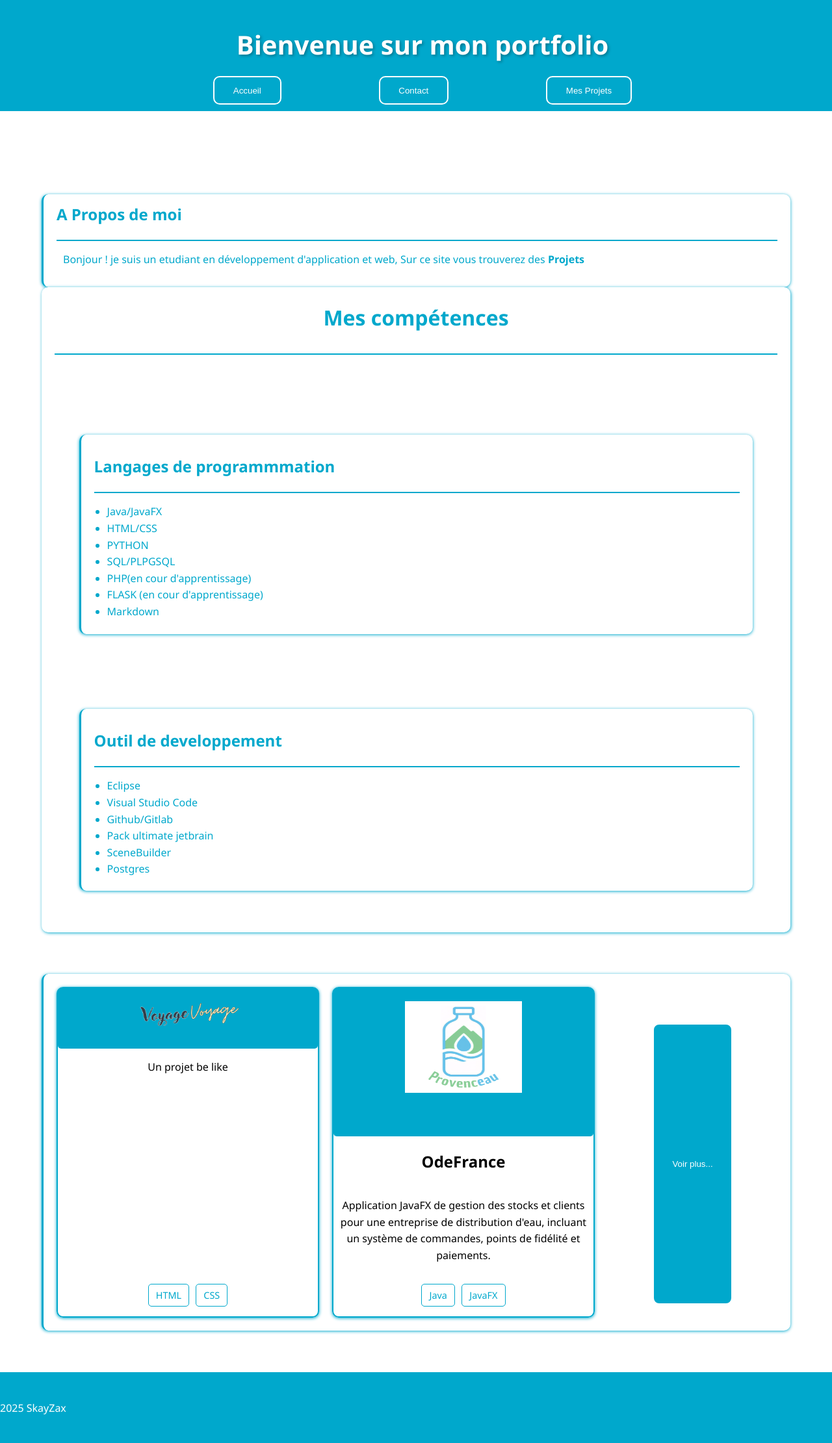
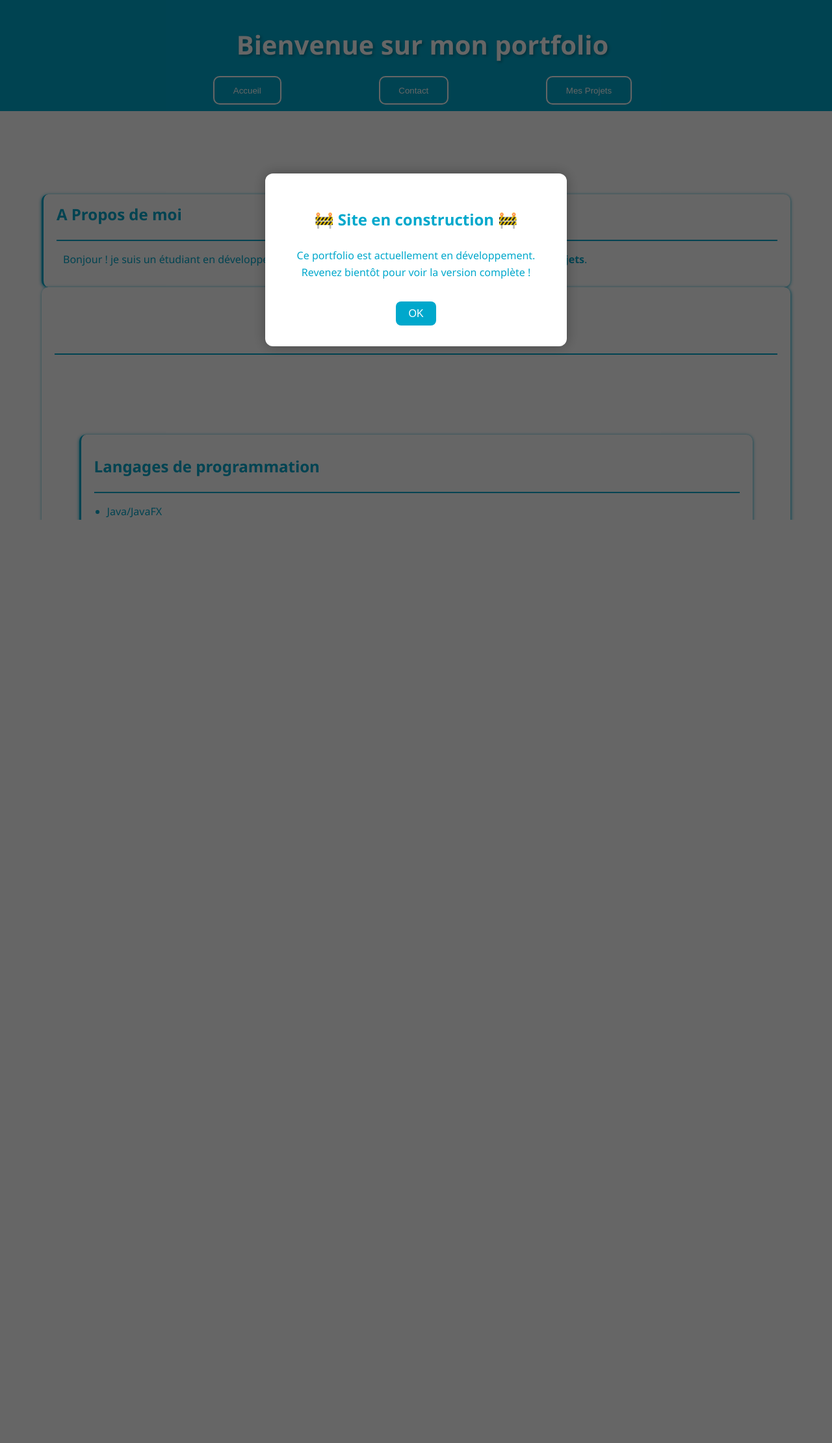
Before and after one commit to SkayZax/site_internet, a PHP site: page / in a window 1280 px wide. Shown: the whole page at 65% size. After the commit the page ends 800 px from the top, so only its background shows below. Run offline with PHP 8.4, Linux system fonts and the light colour scheme.

Commit message:
ajout popup (avec ia)

```diff
--- a/index.html
+++ b/index.html
@@ -4,85 +4,91 @@
     <meta charset="utf-8">
     <title>Portfolio</title>
     <link href="styles.css" rel="stylesheet">
-
 </head>
 <body>
+
+<div id="popup">
+    <div class="popup-content">
+        <h2>🚧 Site en construction 🚧</h2>
+        <p>Ce portfolio est actuellement en développement.<br>
+            Revenez bientôt pour voir la version complète !</p>
+        <button id="close-popup">OK</button>
+    </div>
+</div>
+
 <header>
     <div class="navbar">
         <h1>Bienvenue sur mon portfolio</h1>
         <nav>
-
             <button class="menu-button"><a>Accueil</a></button>
             <button class="menu-button"><a>Contact</a></button>
             <button class="menu-button"><a>Mes Projets</a></button>
+        </nav>
+    </div>
+</header>
 
-                                            </nav></div></header>
 <section class="about">
     <h2>A Propos de moi</h2>
     <hr>
-    <p>Bonjour ! je suis un etudiant en développement d'application et web, Sur ce site vous trouverez des <b>Projets</b></p>
+    <p>Bonjour ! je suis un étudiant en développement d'application et web. Sur ce site vous trouverez des <b>Projets</b>.</p>
 </section>
+
 <div class="container">
     <h1>Mes compétences</h1>
     <hr>
     <section class="about">
-    <h2>Langages de programmmation</h2>
+        <h2>Langages de programmation</h2>
         <hr>
         <ul>
             <li>Java/JavaFX</li>
             <li>HTML/CSS</li>
-        <li>PYTHON</li>
+            <li>Python</li>
             <li>SQL/PLPGSQL</li>
-        <li>PHP(en cour d'apprentissage)</li>
-        <li>FLASK (en cour d'apprentissage)</li>
+            <li>PHP (en cours d'apprentissage)</li>
+            <li>Flask (en cours d'apprentissage)</li>
             <li>Markdown</li>
-
         </ul>
     </section>
+
     <section class="about">
-    <h2>Outil de developpement</h2>
+        <h2>Outils de développement</h2>
         <hr>
         <ul>
             <li>Eclipse</li>
             <li>Visual Studio Code</li>
             <li>Github/Gitlab</li>
-             <li>Pack ultimate jetbrain</li>
+            <li>Pack Ultimate JetBrains</li>
             <li>SceneBuilder</li>
             <li>Postgres</li>
         </ul>
     </section>
 </div>
+
 <section class="container-projet">
     <div class="projet">
         <div class="projet-header">
-
-            <img src="VoyageVoyage.png">
-
+            <img src="VoyageVoyage.png" alt="projet1">
+            <h2>Site de vente</h2>
         </div>
         <p>Un projet be like</p>
-         <div class="projet-tags">
-            <span class="tag">HTML</span>
-            <span class="tag">CSS</span>
     </div>
 
-     </div>
     <div class="projet">
-            <div class="projet-header">
-
-                <img src="OdeFrance.png">
-            </div>
-         <h2>OdeFrance</h2>
-            <p>Application JavaFX de gestion des stocks et clients pour une entreprise de distribution d'eau, incluant un système de commandes, points de fidélité et paiements.
-            </p>
-            <div class="projet-tags">
-                <span class="tag">Java</span>
-                <span class="tag">JavaFX</span>
+        <h2>Site de vente</h2>
     </div>
 
-     </div>
     <button class="buttonvp"><a>Voir plus...</a></button>
 </section>
+
 <footer><p>2025 SkayZax</p></footer>
 
+<script>
+    const popup = document.getElementById("popup");
+    const closeBtn = document.getElementById("close-popup");
+
+    closeBtn.addEventListener("click", () => {
+        popup.style.display = "none";
+    });
+</script>
 </body>
 </html>
--- a/styles.css
+++ b/styles.css
@@ -171,3 +171,53 @@ footer {
     margin-top: 3rem;
     border-top: 3px solid #00a8cc;
 }
+/* --- Popup avec bouton OK --- */
+#popup {
+    position: fixed;
+    top: 0;
+    left: 0;
+    width: 100%;
+    height: 100%;
+    background-color: rgba(0, 0, 0, 0.6);
+    display: flex;
+    justify-content: center;
+    align-items: center;
+    z-index: 9999;
+}
+
+.popup-content {
+    background-color: white;
+    color: #00a8cc;
+    padding: 2em;
+    border-radius: 12px;
+    box-shadow: 0 0 20px rgba(0, 0, 0, 0.3);
+    text-align: center;
+    width: 80%;
+    max-width: 400px;
+    animation: fadeIn 0.4s ease;
+}
+
+.popup-content h2 {
+    margin-bottom: 1em;
+}
+
+#close-popup {
+    margin-top: 1em;
+    background-color: #00a8cc;
+    color: white;
+    border: none;
+    border-radius: 8px;
+    padding: 0.6em 1.2em;
+    cursor: pointer;
+    font-size: 1em;
+    transition: background 0.3s;
+}
+
+#close-popup:hover {
+    background-color: #007ea1;
+}
+
+@keyframes fadeIn {
+    from { opacity: 0; transform: scale(0.9); }
+    to { opacity: 1; transform: scale(1); }
+}
```
Lines whose indentation alone changed are shown as unchanged.
